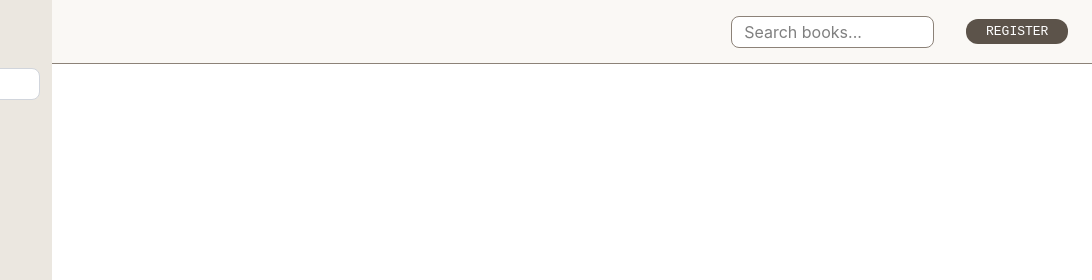
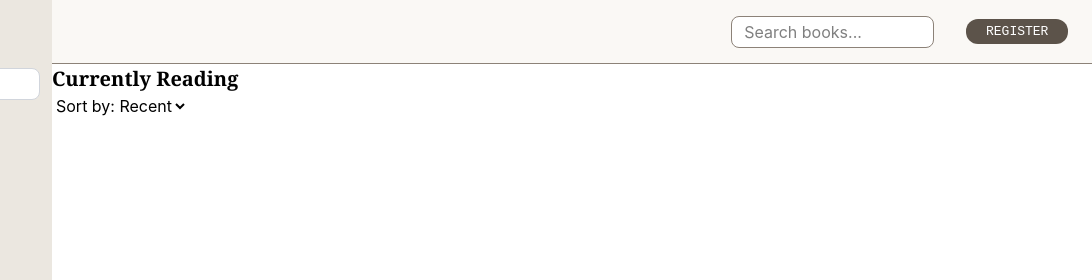
Before and after one commit to SvetlinGG/Personal-Reading-List, a website built with Vite: page index.html in a window 1280 px wide. Shown: the top 280 px of the page, 188-1280 px from the left. Built offline with nearby package versions, Linux system fonts and the light colour scheme.

Commit message:
main section

```diff
--- a/index.html
+++ b/index.html
@@ -56,9 +56,23 @@
     </nav>
 
     <header>
-      <input class="search-books" type="text" name="search" placeholder="Search books...">
-      <button class="btn-register">REGISTER</button>
+      <article>
+        <input class="search-books" type="text" name="search" placeholder="Search books...">
+        <button class="btn-register">REGISTER</button>
+      </article>
+
+      <main>
+        <h1 class="currently">Currently Reading</h1>
+        <select class="select" name="select" id="select-book">
+          <option value="sort">Sort by: Recent</option>
+          <option value="title">Title</option>
+          <option value="author">Author</option>
+          <option value="genres">Genres</option>
+          <option value="publisher">Publisher</option>
+        </select>
+      </main>
     </header>
+
 
 
   </body>
--- a/src/style/header.css
+++ b/src/style/header.css
@@ -1,4 +1,8 @@
 header {
+    flex: 1;
+}
+
+article {
     width: 100%;
     height: var(--space-16);
     display: flex;
@@ -22,4 +26,5 @@ header {
     font-family: var(--font-mono);
     font-size: var(--text-sm);
     border-radius: var(--space-3);
+    cursor: pointer;
 }
```
Also changed, not shown: src/images/sort_30dp_000000_FILL0_wght400_GRAD0_opsz24.svg (added), src/style/main.css (added).
